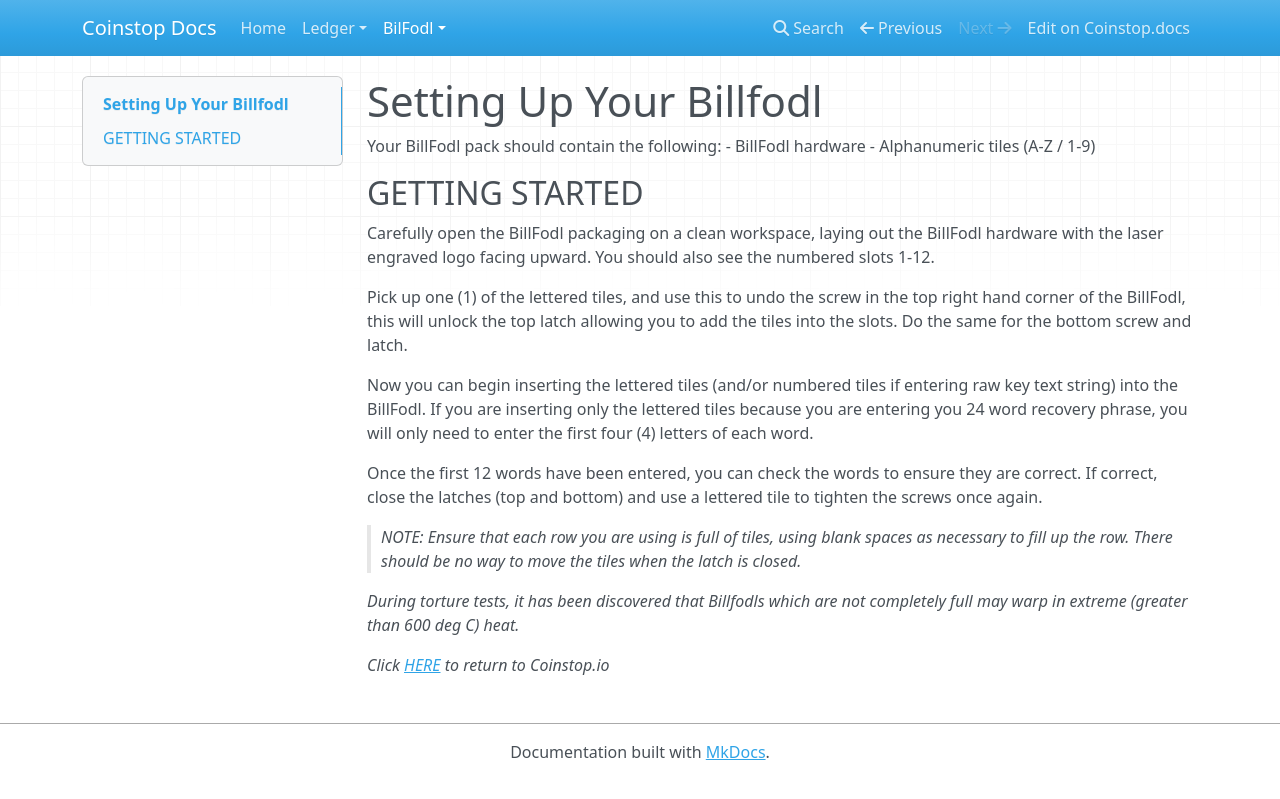
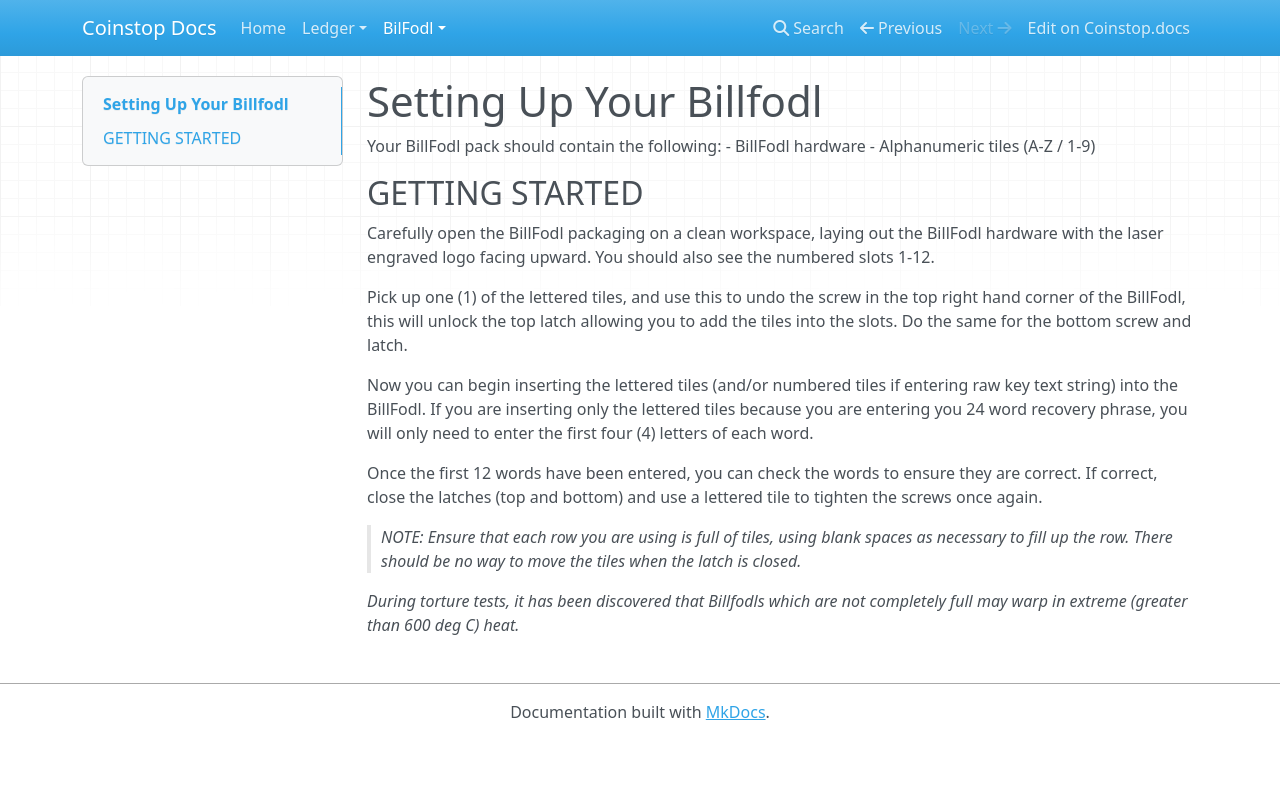
Before and after one commit to coinstopio/coinstopio.docs, an MkDocs documentation site: the page built from docs/BillFodl/BillFodlSetup/BillFodlSetup.md, in a window 1280 px wide. Shown: the top 799 px of the page. Built offline with MkDocs 1.6.1, drawn with Linux system fonts in a browser that asks for light colours; nearby versions of some CDN libraries.

Commit message:
Update BillFodlSetup.md

```diff
--- a/docs/BillFodl/BillFodlSetup/BillFodlSetup.md
+++ b/docs/BillFodl/BillFodlSetup/BillFodlSetup.md
@@ -17,5 +17,3 @@
 > _NOTE: Ensure that each row you are using is full of tiles, using blank spaces as necessary to fill up the row. There should be no way to move the tiles when the latch is closed._
 
 _During torture tests, it has been discovered that Billfodls which are not completely full may warp in extreme (greater than 600 deg C) heat._
-
-_Click_  [_HERE_](https://coinstop.io/)  _to return to Coinstop.io_
```
